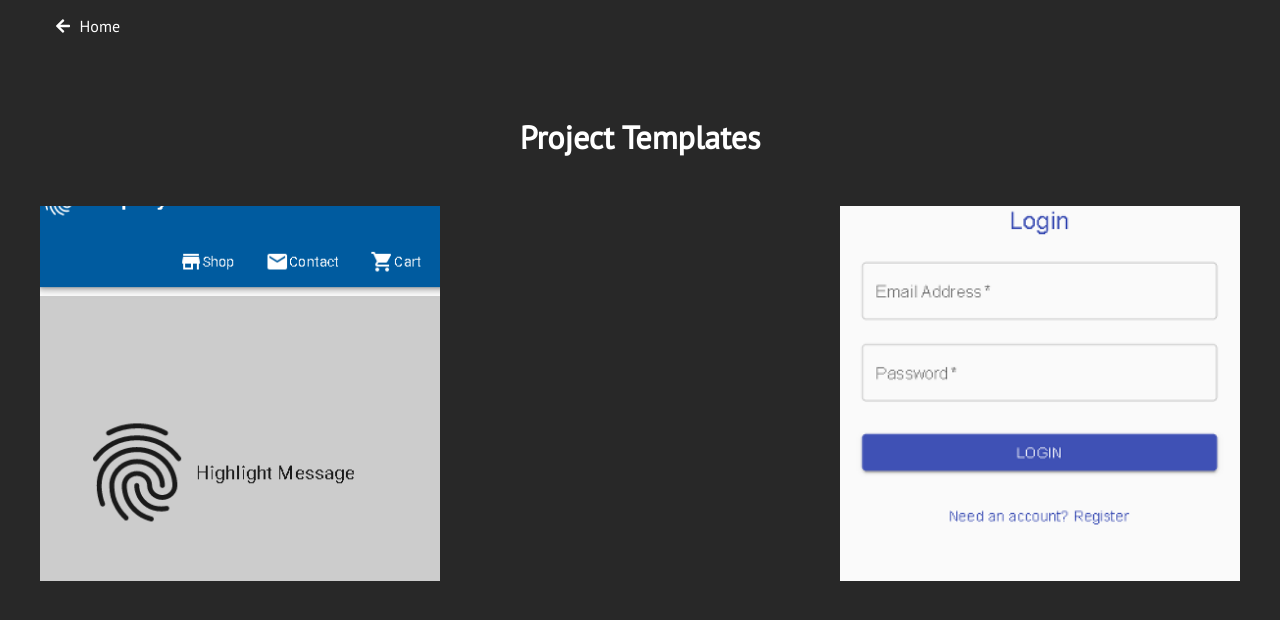
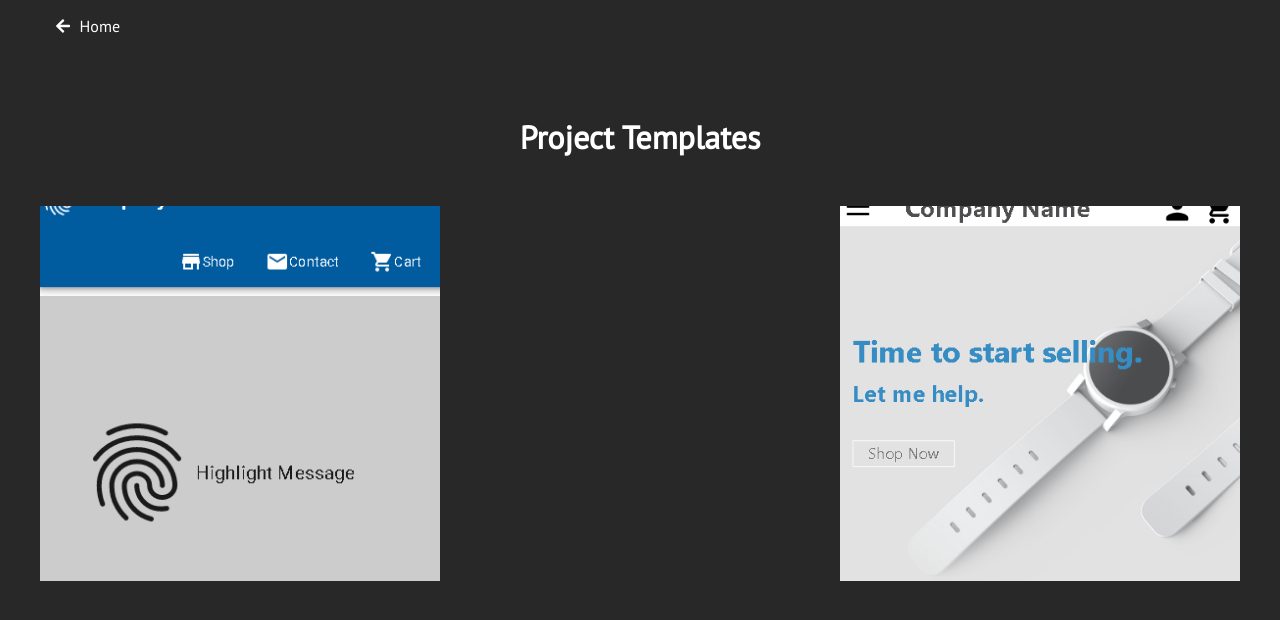
Before and after one commit to endepointe/endepointe, a React (Create React App) app in the folder client/: page /templates in a window 1280 px wide. Shown: the top 620 px of the page. Built offline with nearby package versions, Linux system fonts and the light colour scheme.

Commit message:
add ecomm1

```diff
--- a/client/src/Templates.css
+++ b/client/src/Templates.css
@@ -63,7 +63,7 @@
   }
 
   .app:nth-child(3) {
-    background-image: url('./images/vote.png');
+    background-image: url('./images/ecomm1.png');
     background-repeat: no-repeat;
     background-size: cover;
     background-position: center;
--- a/client/src/Templates.js
+++ b/client/src/Templates.js
@@ -78,12 +78,12 @@ const Demos = () => {
                 icon={faTimesCircle} />
             </button>
           </article>
-          <a href="https://vote.endepointe.com"
+          <a href="https://ecomm1.endepointe.com"
             rel="noopener noreferrer"
             content="endepointe"
             target="_blank">
             <div className="overlay">
-              <div className="text">Voting Template</div>
+              <div className="text">Ecomm Value Template</div>
             </div>
           </a>
         </section>
```
Also changed, not shown: client/src/images/ecomm1.png (added), client/src/images/vote.png (deleted).
